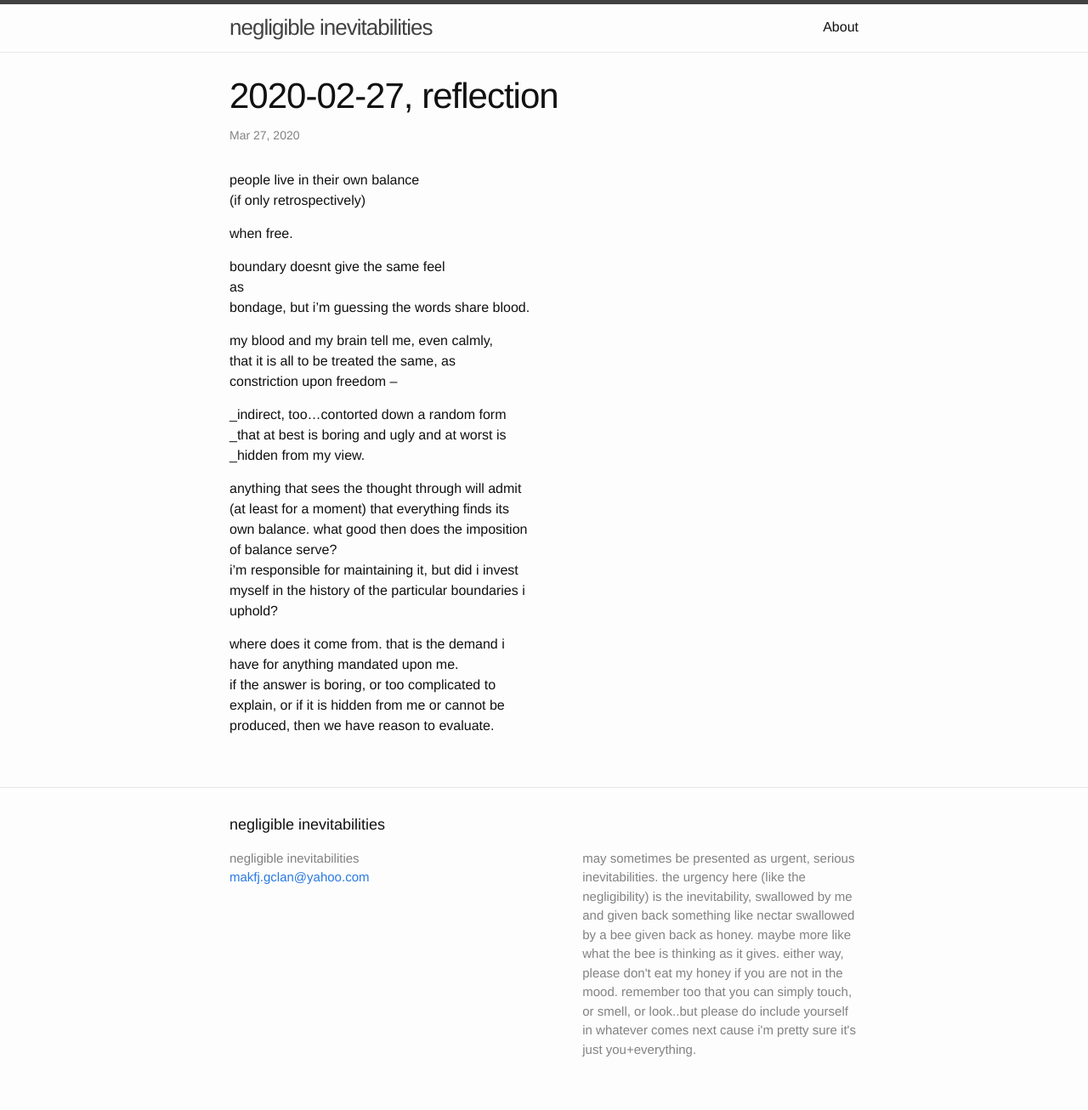
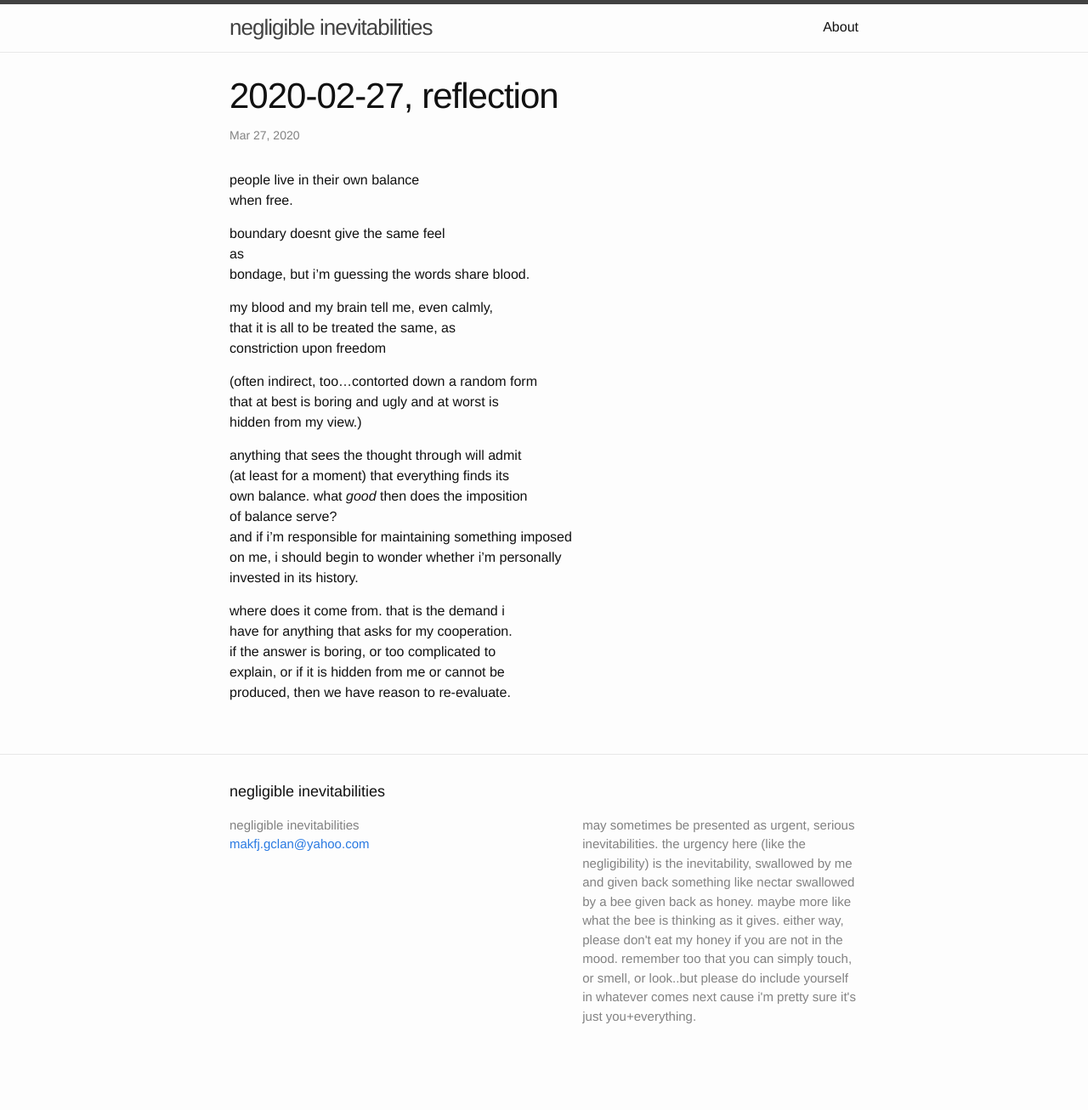
Before and after one commit to jamalgaddis/jamalgaddis.github.io, a Jekyll site: the page built from _posts/2020-03-27-reflection.markdown, in a window 1280 px wide. Shown: the whole page at 85% size. Built offline with Jekyll 4.4.1, drawn with Linux system fonts in a browser that asks for light colours; after the commit the page ends 1267 px from its top, so only the background shows below that.

Commit message:
Update 2020-03-27-reflection.markdown

```diff
--- a/_posts/2020-03-27-reflection.markdown
+++ b/_posts/2020-03-27-reflection.markdown
@@ -6,8 +6,6 @@ description: "getting started"
 categories: reflection
 ---
 people live in their own balance\\
-(if only retrospectively)
-
 when free.
 
 
@@ -17,22 +15,22 @@ bondage, but i'm guessing the words share blood.
 
 my blood and my brain tell me, even calmly,\\
 that it is all to be treated the same, as\\
-constriction upon freedom --
+constriction upon freedom
 
-_indirect, too...contorted down a random form\\
-_that at best is boring and ugly and at worst is\\
-_hidden from my view.
+(often indirect, too...contorted down a random form\\
+that at best is boring and ugly and at worst is\\
+hidden from my view.)
 
 anything that sees the thought through will admit\\
 (at least for a moment) that everything finds its\\
-own balance. what good then does the imposition\\
+own balance. what _good_ then does the imposition\\
 of balance serve?\\
-i'm responsible for maintaining it, but did i invest\\
-myself in the history of the particular boundaries i\\
-uphold?
+and if i'm responsible for maintaining something imposed\\
+on me, i should begin to wonder whether i'm personally\\
+invested in its history.
 
 where does it come from. that is the demand i\\
-have for anything mandated upon me.\\
+have for anything that asks for my cooperation.\\
 if the answer is boring, or too complicated to\\
 explain, or if it is hidden from me or cannot be\\
-produced, then we have reason to evaluate.
+produced, then we have reason to re-evaluate.
```
